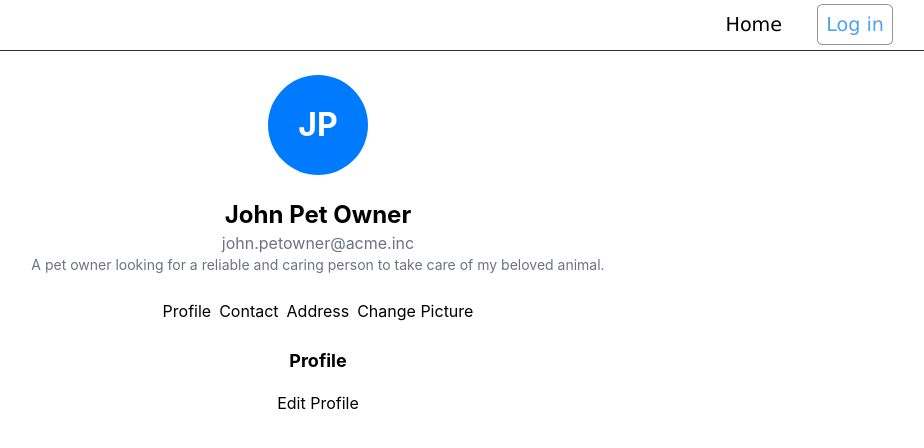
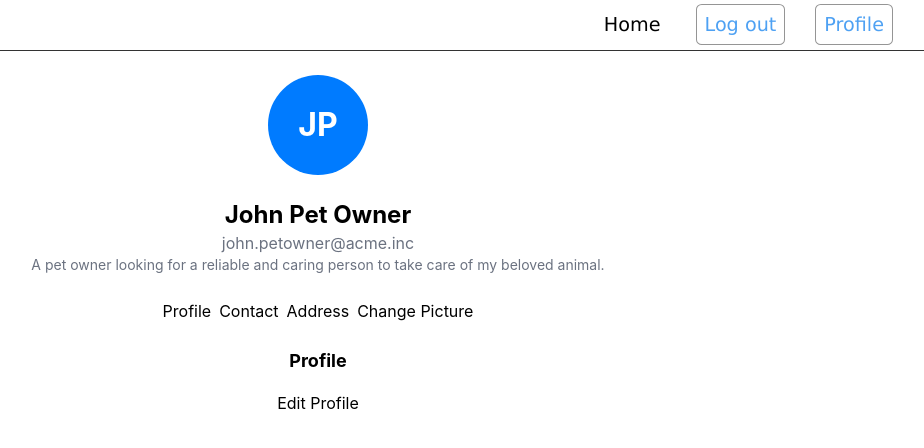
Before and after one commit to pprzemek56/animals_caretakers, a React (Create React App) app: page /profile in a window 1280 px wide. Shown: the top 448 px of the page, without its empty margins (322-1246 px from the left). Built offline with nearby package versions, Linux system fonts and the light colour scheme; sample sign-in values are in the browser's storage.

Commit message:
implement validation for /profile

```diff
--- a/src/App.js
+++ b/src/App.js
@@ -4,6 +4,7 @@ import { BrowserRouter as Router, Routes, Route } from 'react-router-dom';
 import Home from './components/home/home';
 import Navbar from './components/navbar/navbar';
 import Profile from "./components/profile/Profile";
+import PrivateRoute from "./PrivateRoute";
 
 function App() {
   return (
@@ -13,7 +14,14 @@ function App() {
           <Navbar />
           <Routes>
             <Route path="/" element={<Home />} />
-            <Route path="/profile" element={<Profile />} />
+            <Route
+              path="/profile"
+              element={
+                <PrivateRoute>
+                  <Profile />
+                </PrivateRoute>
+              }
+            />
             {/* Define other routes as needed */}
           </Routes>
         </div>
--- a/src/AuthContext.js
+++ b/src/AuthContext.js
@@ -5,10 +5,13 @@ const AuthContext = createContext(null);
 export const useAuth = () => useContext(AuthContext);
 
 export const AuthProvider = ({ children }) => {
-    const [isLoggedIn, setIsLoggedIn] = useState(false);
+    const [isLoggedIn, setIsLoggedIn] = useState(!!localStorage.getItem('token'));
 
     const login = () => setIsLoggedIn(true);
-    const logout = () => setIsLoggedIn(false);
+    const logout = () => {
+        setIsLoggedIn(false);
+        localStorage.removeItem('token');
+    };
 
     return (
         <AuthContext.Provider value={{ isLoggedIn, login, logout }}>
--- /dev/null
+++ b/src/PrivateRoute.js
@@ -0,0 +1,10 @@
+import { Navigate } from 'react-router-dom';
+import { useAuth } from './AuthContext';
+
+const PrivateRoute = ({ children }) => {
+  const { isLoggedIn } = useAuth();
+
+  return isLoggedIn ? children : <Navigate to="/" />;
+};
+
+export default PrivateRoute;
--- a/src/components/login/LoginForm.js
+++ b/src/components/login/LoginForm.js
@@ -11,7 +11,7 @@ export const attachTokenToRequest = (url, options = {}) => {
   }
   return fetch(url, options);
 };
-function LoginForm({ onClose, onSignUp }) {
+function LoginForm({ onClose, onSignUp, onLoginSuccess }) {
   const [formData, setFormData] = useState({
     username: '',
     password: '',
@@ -58,6 +58,7 @@ function LoginForm({ onClose, onSignUp }) {
         const data = await response.json();
         localStorage.setItem('token', data.token);
         console.log('User login successfully');
+        onLoginSuccess();
         onClose();
       } else {
         console.error('Failed to login user');
--- a/src/components/navbar/navbar.js
+++ b/src/components/navbar/navbar.js
@@ -8,7 +8,7 @@ function Navbar() {
     const [showLogin, setShowLogin] = useState(false);
     const [showRegister, setShowRegister] = useState(false);
 
-    const { isLoggedIn } = useAuth();
+    const { isLoggedIn, logout, login } = useAuth();
     const handleShowLogin = () => {
         setShowRegister(false);
         setShowLogin(true);
@@ -24,15 +24,25 @@ function Navbar() {
           setShowRegister(false);
       };
 
+    const handleLogout = () => {
+        logout();
+        handleClose(); // Close any open forms when logging out
+    };
+
     return (
         <>
-            {showLogin && <LoginForm onClose={handleClose} onSignUp={handleShowRegister} />}
+            {showLogin && <LoginForm onClose={handleClose} onSignUp={handleShowRegister} onLoginSuccess={login}/>}
             {showRegister && <RegisterForm onClose={handleClose} onLogIn={handleShowLogin} />}
             <nav className="navbar">
                 <ul>
                     <li><a href="/">Home</a></li>
-                    <li><a onClick={handleShowLogin} className="button">Log in</a></li>
-                    {isLoggedIn && <li><a href="/profile" className="button">Profile</a></li>}
+                    {!isLoggedIn && <li><a onClick={handleShowLogin} className="button">Log in</a></li>}
+                    {isLoggedIn && (
+                        <>
+                            <li><a onClick={handleLogout} className="button">Log out</a></li>
+                            <li><a href="/profile" className="button">Profile</a></li>
+                        </>
+                    )}
                 </ul>
             </nav>
         </>
```
